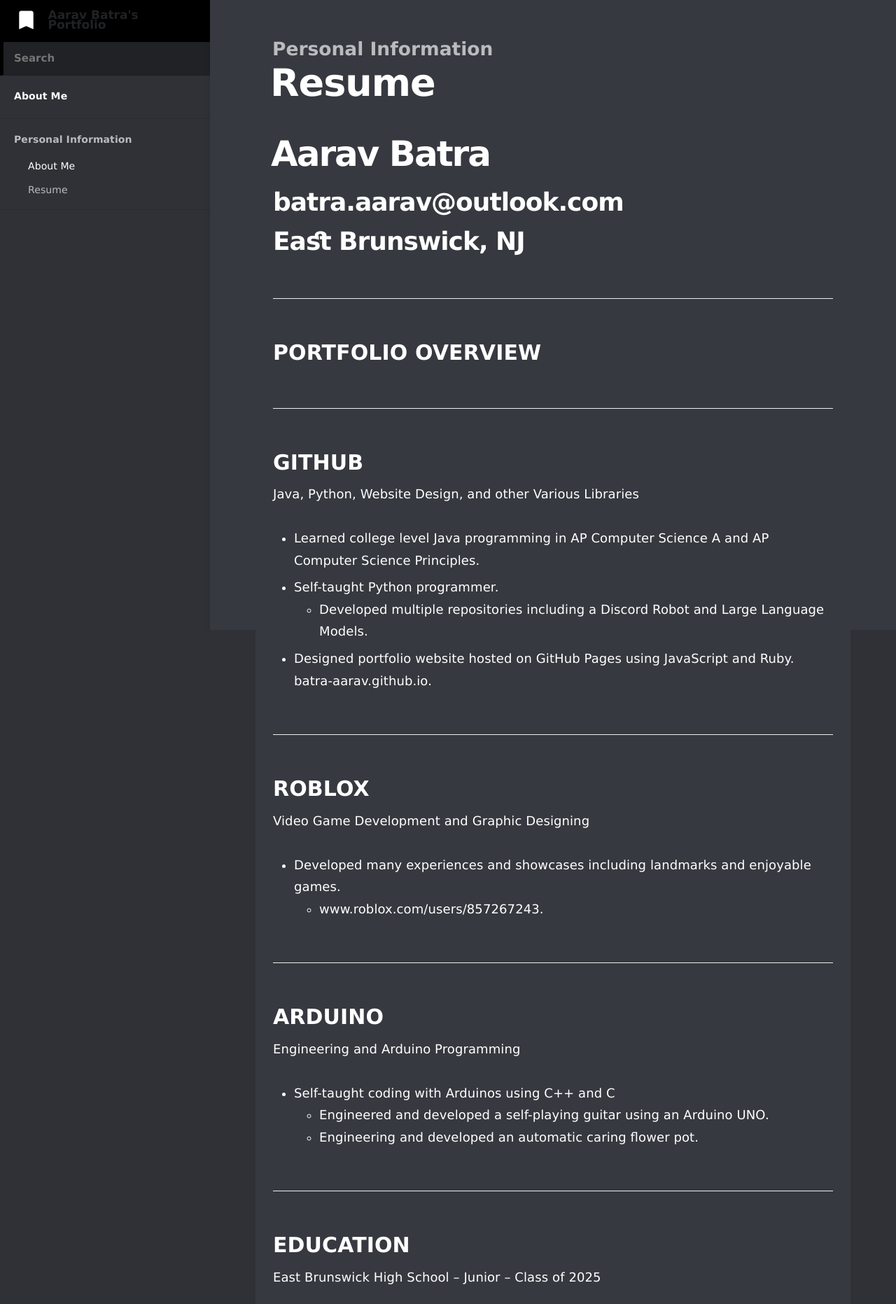
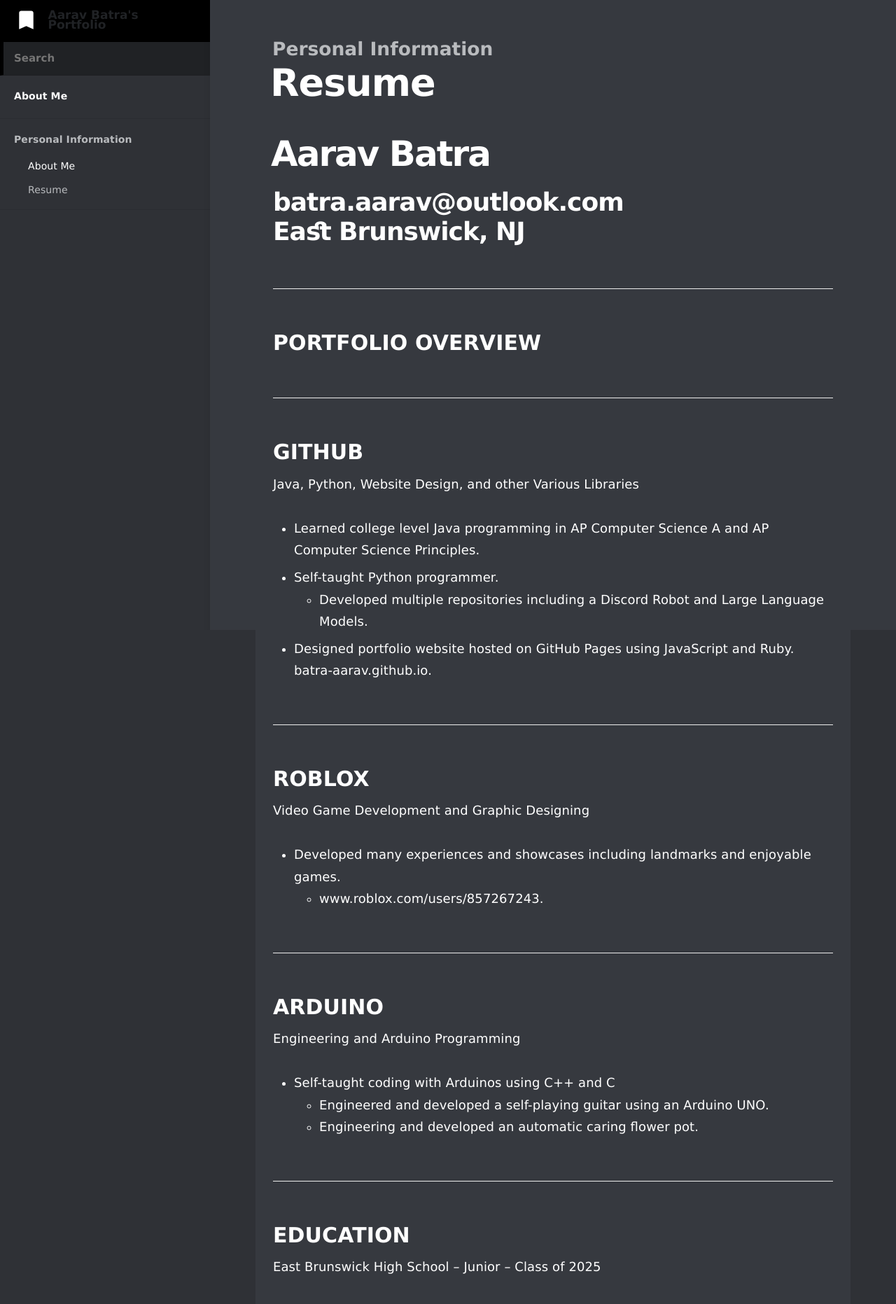
Before and after one commit to batra-aarav/www.aaravbatra.me, a Jekyll site: the page built from _docs/resume.md, in a window 1280 px wide. Shown: the top 1863 px of the page at 70% size. Built offline with Jekyll 4.4.1, drawn with Linux system fonts in a browser that asks for light colours.

```diff
--- a/_docs/resume.md
+++ b/_docs/resume.md
@@ -4,8 +4,7 @@ category: Personal Information
 order: 2
 ---
 # Aarav Batra
-## batra.aarav@outlook.com
-## East Brunswick, NJ
+## batra.aarav@outlook.com<br>East Brunswick, NJ
 
 ### PORTFOLIO OVERVIEW
 
```
